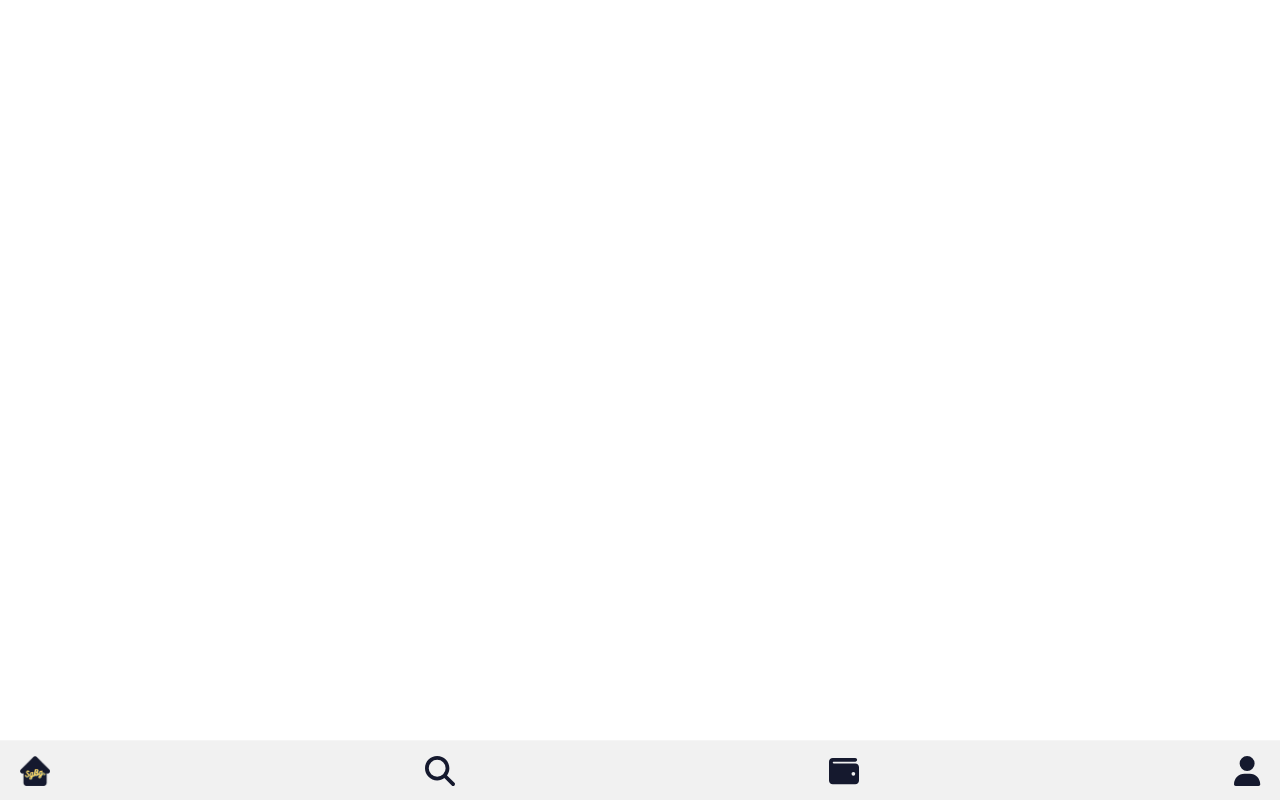
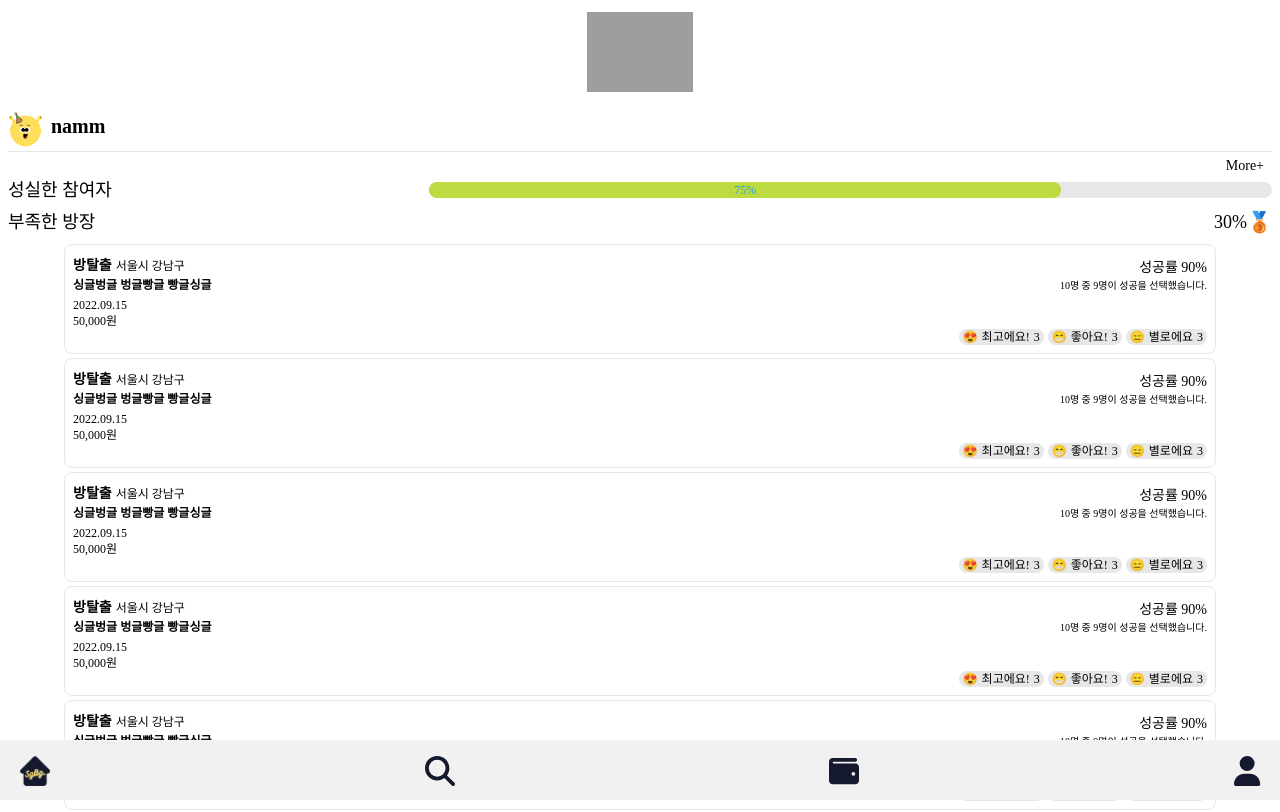
Before and after one commit to heua717/sgbg, a React (Create React App) app in the folder frontend/: page /profile/history/1 in a window 1280 px wide. Built offline with nearby package versions, Linux system fonts and the light colour scheme; grey boxes are pictures that could not be loaded; a web font is replaced by a local one.

Commit message:
[S07P22A707-128] feat:add finished metting page markup

```diff
--- a/frontend/src/components/Logo.tsx
+++ b/frontend/src/components/Logo.tsx
@@ -1,6 +1,6 @@
 import { Link } from "react-router-dom";
 
-const BtnCreateRoom = () => {
+const Logo = () => {
     return (
     <div className="w-full h-20 my-3">
         <img className="max-h-20 m-auto" src={process.env.PUBLIC_URL + `/img/sgbg-logo.png`} alt="SgBg 로고"/>
@@ -8,4 +8,4 @@ const BtnCreateRoom = () => {
     );
 };
 
-export default BtnCreateRoom;
+export default Logo;
--- /dev/null
+++ b/frontend/src/components/cards/FinishedMeetingCard.tsx
@@ -0,0 +1,37 @@
+import UserReviewResultCard from "./UserReviewResultCard";
+
+const FinishedMeetingCard = () => {
+  return (
+    <div className="w-full h-full flex flex-col border rounded-lg p-2">
+      {/* 미팅 기본 정보, 성공률 */}
+      <div className="w-full h-full grid grid-cols-2">
+        {/* 미팅 기본 정보 */}
+        <div className="flex flex-col">
+          {/* 카테고리, 위치 */}
+          <div>
+            <span className="font-semibold text-sm mr-1">{`방탈출`}</span>
+            <span className="font-light text-xs">{`서울시 강남구`}</span>
+          </div>
+          {/* 미팅 제목 */}
+          <span className="font-semibold text-xs">{`싱글벙글 벙글빵글 빵글싱글`}</span>
+        </div>
+        {/* 성공률 */}
+        <div className="flex flex-col justify-end items-end">
+          <span className="text-sm">성공률 {`90`}%</span>
+          <span className="font-extralight text-[10px]">{`${10}명 중 ${9}명이 성공을 선택했습니다.`}</span>
+        </div>
+      </div>
+      {/* 미팅 세부 정보 */}
+      <div className="flex flex-col mt-1">
+        <span className="font-light text-xs">{`2022.09.15`}</span>
+        <span className="font-light text-xs">{`50,000원`}</span>
+      </div>
+      {/* 평가 정보 */}
+      <div className="self-end">
+        <UserReviewResultCard />
+      </div>
+    </div>
+  );
+};
+
+export default FinishedMeetingCard;
--- a/frontend/src/components/cards/ProfileCard.tsx
+++ b/frontend/src/components/cards/ProfileCard.tsx
@@ -6,11 +6,10 @@ import {
   getProgressColor,
   getHostBadge
 } from "../../util/profile";
-import ProfileTab from "../tabs/ProfileTab";
 const ProfileCard = (props: any) => {
   const { user } = props;
   return (
-    <div className="flex flex-col p-3">
+    <div className="flex flex-col p-2">
       {/* 유저 뱃지, 아이디 */}
       <div className="flex flex-row justify-start border-b border-gray-300 pb-1">
         <div className="w-[35px] h-[35px] mr-2">
@@ -25,7 +24,7 @@ const ProfileCard = (props: any) => {
         <span className="font-bold text-xl leading-tightl">{user.userId}</span>
       </div>
       {/* More Info */}
-      <Link to="" className="self-end mt-1 mr-2 font-light text-sm">
+      <Link to={`/profile/history/${user.userId}`} className="self-end mt-1 mr-2 font-light text-sm">
         {" "}
         More+{" "}
       </Link>
--- /dev/null
+++ b/frontend/src/components/cards/UserReviewResultCard.tsx
@@ -0,0 +1,24 @@
+
+const UserReviewResultCard = () => {
+    return (
+        <div className="flex flex-row justify-end items-center">
+            <div className="bg-gray-300 rounded-lg px-1 font-light text-xs mr-1">
+                <span className="mr-1">😍</span>
+                <span className="mr-1">최고에요!</span>
+                <span>{ 3 }</span>
+            </div>
+            <div className="bg-gray-300 rounded-lg px-1 font-light text-xs mr-1">
+                <span className="mr-1">😁</span>
+                <span className="mr-1">좋아요!</span>
+                <span>{ 3 }</span>
+            </div>
+            <div className="bg-gray-300 rounded-lg px-1 font-light text-xs">
+                <span className="mr-1">😑</span>
+                <span className="mr-1">별로에요</span>
+                <span>{ 3 }</span>
+            </div>
+        </div>
+    );
+};
+
+export default UserReviewResultCard;
--- a/frontend/src/components/tabs/ProfileTab.tsx
+++ b/frontend/src/components/tabs/ProfileTab.tsx
@@ -8,8 +8,8 @@ const ProfileTab = () => {
   return (
     <div className="w-full p-3 pt-0">
       <div className="w-full h-per10 grid grid-cols-2 bg-gray-100 mb-1">
-        <button className="text-sm border border-gray-300 border-r-0 p-1">내가 참여한 모임</button>
-        <button className="text-sm border border-gray-300 p-1">내가 만든 모임</button>
+        <button className="text-sm border border-gray-300 border-r-0 p-1">참여한 모임</button>
+        <button className="text-sm border border-gray-300 p-1">만든 모임</button>
       </div>
       {/* 모임 카드 */}
           <div className="w-full max-h-per80 overflow-scroll">
--- a/frontend/src/pages/UserReview.tsx
+++ b/frontend/src/pages/UserReview.tsx
@@ -1,5 +1,15 @@
+import Logo from "../components/Logo";
+
 const UserReview = () => {
-  return <div></div>;
+  return (
+    <div>
+      {/* 로고 */}
+      <Logo />
+      {/* 멘트 */}
+      {/* 제출 버튼 */}
+      {/* 참여자 내역 */}
+    </div>
+  );
 };
 
 export default UserReview;
--- a/frontend/src/pages/mypage/Profile.tsx
+++ b/frontend/src/pages/mypage/Profile.tsx
@@ -1,4 +1,5 @@
 import ProfileCard from "../../components/cards/ProfileCard";
+import Logo from "../../components/Logo";
 import ProfileTab from "../../components/tabs/ProfileTab";
 
 const Profile = () => {
@@ -11,13 +12,7 @@ const Profile = () => {
   return (
     <div className="w-full h-full">
       {/* 로고 */}
-      <div className="w-full mt-2">
-        <img
-          className="max-h-16 m-auto"
-          src={process.env.PUBLIC_URL + `/img/sgbg-logo.png`}
-          alt="SgBg 로고"
-        />
-      </div>
+      <Logo />
       {/* 유저 프로필(아이디, 매너온도, 모임 성공률) */}
       <div className="h-per25">
         <ProfileCard user={user} />
--- a/frontend/src/pages/mypage/ProfileHistory.tsx
+++ b/frontend/src/pages/mypage/ProfileHistory.tsx
@@ -1,5 +1,141 @@
+import FinishedMeetingCard from "../../components/cards/FinishedMeetingCard";
+import ProfileCard from "../../components/cards/ProfileCard";
+import Logo from "../../components/Logo";
+
 const ProfileHistory = () => {
-  return <div></div>;
+  const user = {
+    participantScore: 75,
+    hostScore: 30,
+    userId: "namm",
+  };
+  let list = [
+    {
+      roomId: 1,
+      category: {
+        name: "방탈출"
+      },
+      host: {
+        userId: "namm",
+        name: "namju",
+      },
+      title: "싱글벙글 방탈출",
+      price: 20000,
+      location: "서울시 강남구",
+      reservationDate: "2022.09.10",
+      endDate: "2022.09.30",
+      successRate: 90,
+      userCount: 10,
+      eval: {
+        best: 5,
+        good: 3,
+        wordt: 2,
+      }
+    },
+    {
+      roomId: 2,
+      category: {
+        name: "방탈출"
+      },
+      host: {
+        userId: "namm",
+        name: "namju",
+      },
+      title: "싱글벙글 방탈출",
+      price: 20000,
+      location: "서울시 강남구",
+      reservationDate: "2022.09.10",
+      endDate: "2022.09.30",
+      successRate: 90,
+      userCount: 10,
+      eval: {
+        best: 5,
+        good: 3,
+        wordt: 2,
+      }
+    },
+    {
+      roomId: 3,
+      category: {
+        name: "방탈출"
+      },
+      host: {
+        userId: "namm",
+        name: "namju",
+      },
+      title: "싱글벙글 방탈출",
+      price: 20000,
+      location: "서울시 강남구",
+      reservationDate: "2022.09.10",
+      endDate: "2022.09.30",
+      successRate: 90,
+      userCount: 10,
+      eval: {
+        best: 5,
+        good: 3,
+        wordt: 2,
+      }
+    },
+    {
+      roomId: 4,
+      category: {
+        name: "방탈출"
+      },
+      host: {
+        userId: "namm",
+        name: "namju",
+      },
+      title: "싱글벙글 방탈출",
+      price: 20000,
+      location: "서울시 강남구",
+      reservationDate: "2022.09.10",
+      endDate: "2022.09.30",
+      successRate: 90,
+      userCount: 10,
+      eval: {
+        best: 5,
+        good: 3,
+        wordt: 2,
+      }
+    },
+    {
+      roomId: 5,
+      category: {
+        name: "방탈출"
+      },
+      host: {
+        userId: "namm",
+        name: "namju",
+      },
+      title: "싱글벙글 방탈출",
+      price: 20000,
+      location: "서울시 강남구",
+      reservationDate: "2022.09.10",
+      endDate: "2022.09.30",
+      successRate: 90,
+      userCount: 10,
+      eval: {
+        best: 5,
+        good: 3,
+        wordt: 2,
+      }
+    }
+  ];
+  return (
+    <div className="w-full h-full">
+      {/* 로고 */}
+      <Logo />
+      {/* 유저 프로필(아이디, 매너온도, 모임 성공률) */}
+      <div className="h-per25">
+        <ProfileCard user={user} />
+      </div>
+      {/* 완료 모임 내역 카드 */}
+      <div className="w-per90 h-per75 m-auto grid grid-cols-1 gap-1">
+        {
+          list.map(() => <FinishedMeetingCard/>)
+        }
+      </div>
+    </div>
+  );
 };
 
 export default ProfileHistory;
```
Also changed, not shown: frontend/public/img/기타.png.
